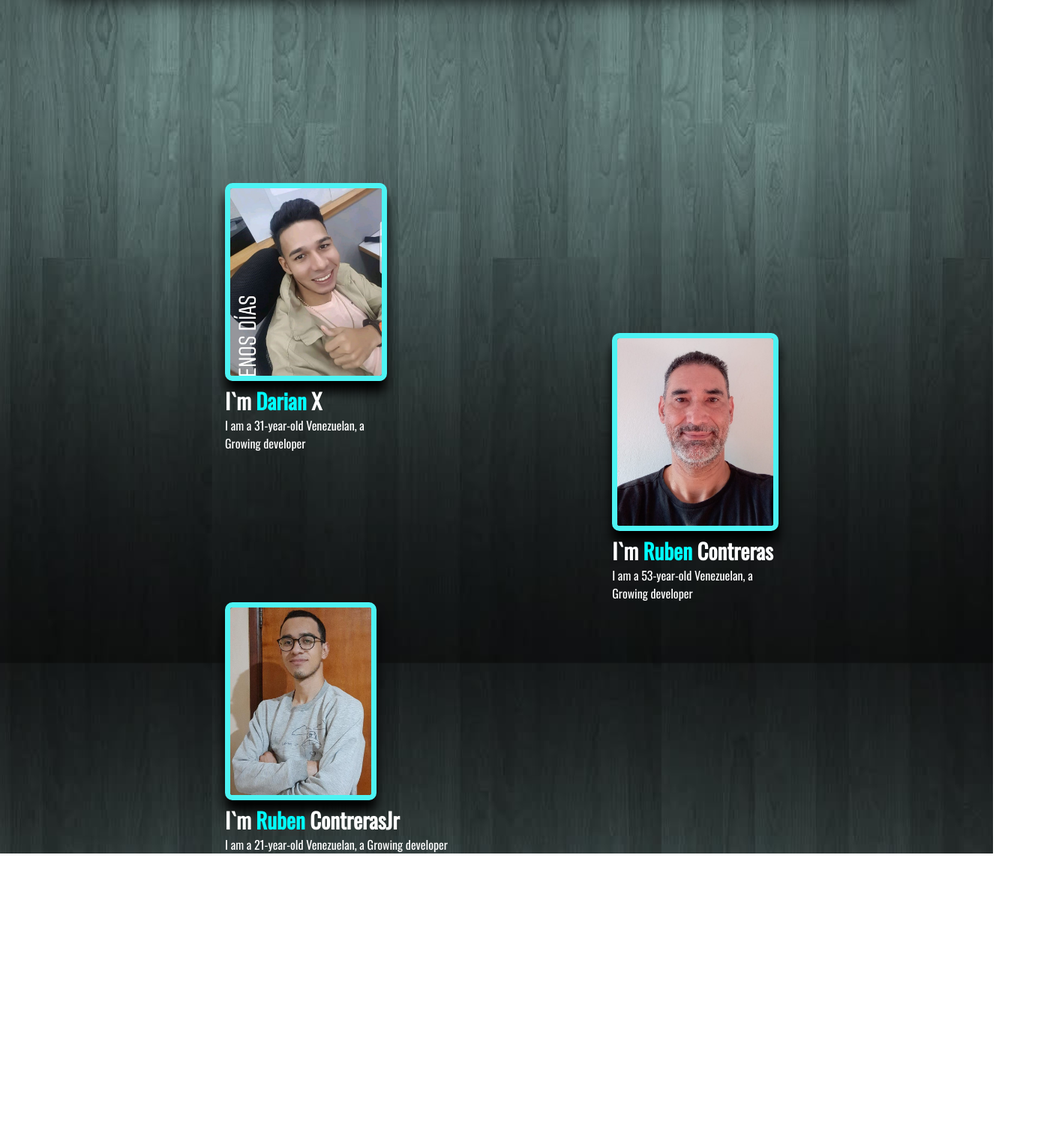
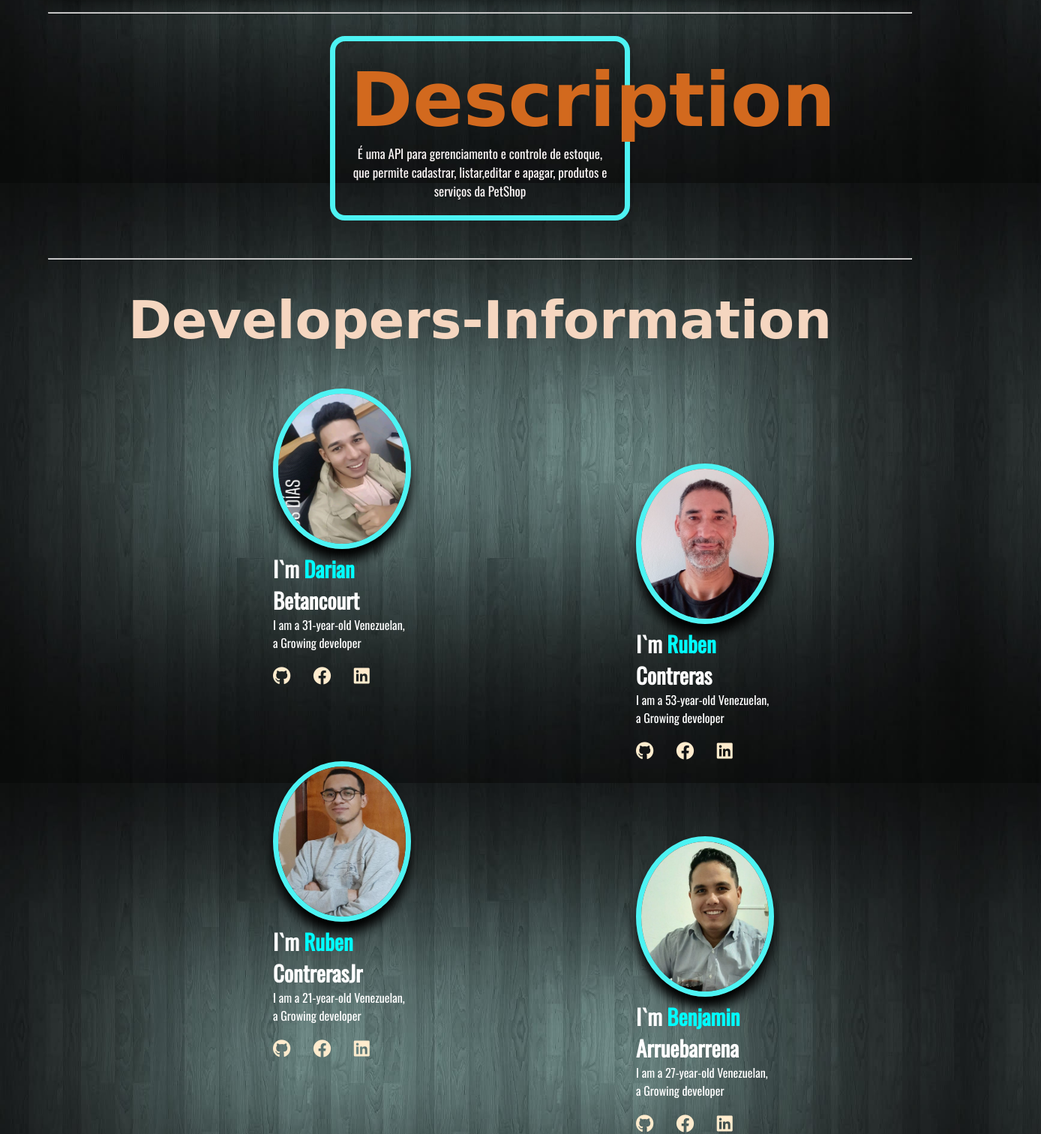
Before and after one commit to BenjaminArruebarrena/pagina-desarrolladores, a plain HTML site: page index.html in a window 1280 px wide. Shown: the part 556-2068 px from the top of the page at 75% size, 1388 px wide, since content can reach past the window. Before the commit the page ends 1694 px from the top, so only its background shows below. Drawn offline with nearby package versions, Linux system fonts and the light colour scheme; a web font is replaced by a local one.

Commit message:
decorando as descriçoes

```diff
--- a/index.html
+++ b/index.html
@@ -7,6 +7,7 @@
     <meta name="viewport" content="width=device-width, initial-scale=1.0">
     <title>Shping dos Bichos-Developers</title>
     <!--FONT AWESOME-->
+    <link rel="stylesheet" href="https://use.fontawesome.com/releases/v5.15.4/css/all.css" integrity="sha384-DyZ88mC6Up2uqS4h/KRgHuoeGwBcD4Ng9SiP4dIRy0EXTlnuz47vAwmeGwVChigm" crossorigin="anonymous">
     <link rel="stylesheet" href="https://cdnjs.cloudflare.com/ajax/libs/font-awesome/6.0.0-beta2/css/all.min.css">
     <!-- FONT OSWALD-->
     <link rel="preconnect" href="https://fonts.googleapis.com">
@@ -21,7 +22,6 @@
 </head>
 <body>
     <div class="container">
-
         <nav class="nav-main">
             <img src="img/brand.png" alt="Aplication Logo" class="nav-logo">
             <ul class="nav-menu">
@@ -47,38 +47,88 @@
             </ul>
         </nav>
         <hr>
-
         <!--PRIMER BANNER-->
         <header class="primer-banner">
             <h2 id="titulo-banner">Shopping dos Bichos</h2>
-                <div id="desc-decoration">
-                    <p id="description-banner">É uma API para gerenciamento e controle de estoque, que permite cadastrar, listar,editar e apagar, produtos e serviços da PetShop</p>
-                </div>
             <a href="#" class="btn">Know More<i class="fas fa-angle-double-right"></i></a>
         </header>
+        <hr class="spacing">
+        <div class="description-block">
+            <h2 class="description-title">Description</h2>
+            <div id="desc-decoration">
+                <p id="description-api">É uma API para gerenciamento e controle de estoque, que permite cadastrar, listar,editar e apagar, produtos e serviços da PetShop</p>
             </div>
+        </div>
+        <hr class="spacing">
+        <h2 class="developers-title">Developers-Information</h2>
     <div>
         <main class="main">
             <div>
                 <div class="primeros2">
                     <div class="darian">
                         <img src="img/darianFoto.jpeg" alt="foto darian" class="foto-developer">
-                        <h2 id="">I`m <span>Darian</span> X</h2>
+                        <h2 id="">I`m <span>Darian</span> Betancourt</h2>
                         <p>I am a 31-year-old Venezuelan, a Growing developer</p>
+                        <div class="icon-links">
+                            <a href="">
+                                <i class="fab fa-github"></i>
+                            </a>
+                            <a href="">
+                                <i class="fab fa-facebook"></i>
+                            </a>
+                            <a href="">
+                                <i class="fab fa-linkedin"></i>
+                            </a>
+                        </div>
                     </div>
                     <div class="rubenPadre">
                         <img src="img/RubenContreras.jpeg" alt="foto Ruben Padre" class="foto-developer" ">
                         <h2 id="">I`m <span>Ruben</span> Contreras</h2>
                         <p>I am a 53-year-old Venezuelan, a Growing developer</p>
+                        <div class="icon-links">
+                            <a href="">
+                                <i class="fab fa-github"></i>
+                            </a>
+                            <a href="">
+                                <i class="fab fa-facebook"></i>
+                            </a>
+                            <a href="">
+                                <i class="fab fa-linkedin"></i>
+                            </a>
+                        </div>
                     </div>
                 </div>
                 <div class="segundos2">
-                    <div>
-                        <img src="img/RubenContrerasJr.jpeg" alt="foto Ruben Hijo" class="foto-developer" ">
+                    <div class="rubenHijo">
+                        <img src="img/RubenContrerasJr.jpeg" alt="foto Ruben Hijo" class="foto-developer">
                         <h2 id="">I`m <span>Ruben</span> ContrerasJr</h2>
                         <p>I am a 21-year-old Venezuelan, a Growing developer</p>
+                        <div class="icon-links">
+                            <a href="">
+                                <i class="fab fa-github"></i>
+                            </a>
+                            <a href="">
+                                <i class="fab fa-facebook"></i>
+                            </a>
+                            <a href="">
+                                <i class="fab fa-linkedin"></i>
+                            </a>
                         </div>
-                    <div>
+                    </div>
+                    <div class="benjamin">
+                        <img src="img/fotoBenjamin.jpeg" alt="foto benjamin" class="foto-developer">
+                        <h2 id="">I`m <span>Benjamin</span> Arruebarrena</h2>
+                        <p>I am a 27-year-old Venezuelan, a Growing developer</p>
+                        <div class="icon-links">
+                            <a href="">
+                                <i class="fab fa-github"></i>
+                            </a>
+                            <a href="">
+                                <i class="fab fa-facebook"></i>
+                            </a>
+                            <a href="">
+                                <i class="fab fa-linkedin"></i>
+                            </a>
                         </div>
                     </div>
             </div>
--- a/style.css
+++ b/style.css
@@ -98,9 +98,11 @@ body{
 }
 
 #titulo-banner{
-    font-family: 'Festive', cursive;
-    font-size: 5em;
+    font-family: ;
+    font-size: 6em;
     margin-bottom: 50px;
+    font-family:'Festive', cursive ;
+    color: chocolate;
 }
 
 .btn{
@@ -126,23 +128,53 @@ body{
     transition: 0.5s ;
 }
 
-#description-banner {
+.spacing{
+    margin-top: 50px;
+}
+
+
+/*DESCRIPTION*/
+.description-block {
+    margin: 0 auto;
+    margin-top: 30px;
     font-size: 17px;
-    color: rgb(7, 7, 7);
+    color: rgb(250, 245, 245);
+    margin-bottom: 50px;
+    padding: 20px;
+    text-align: center;
+    border:7px solid rgb(77, 243, 243) ;
+    border-radius: 20px;
+    width: 30%;
+
+
 }
+
+.description-title{
+    margin: auto;
+    font-size: 100px;
+    font-family:'Festive', cursive ;
+    color: chocolate;
+
+}
+
+.description-api{
+    width: 80%;
+}
+
+
+
 
 
 /*DEVELOPERS INFARMATION*/
 
-.primeros2{
-    display: flex;
-    justify-content: space-between;
+.developers-title{
+    text-align: center;
+    margin: 40px;
+    font-size: 70px;
+    font-family:'Festive', cursive ;
+    color: rgb(245, 214, 192);
 }
 
-.rubenPadre{
-    margin-left: 300px;
-    margin-top: 200px;
-}
 .main{
     color: white;
     margin: 0 auto;
@@ -151,7 +183,13 @@ body{
     height: 80vh;
     display: grid;
     grid-template-columns: repeat(3,1fr);
+    margin-top: 50px;
 
+}
+
+.primeros2{
+    display: flex;
+    justify-content: space-between;
 }
 
 h2{
@@ -162,8 +200,50 @@ span{
     color: aqua;
 }
 .foto-developer{
-    height: 250px;
-    border-radius: 10px;
+    height: 200px;
+    border-radius: 300%;
     border: 7px solid rgb(77, 243, 243);
     box-shadow: 0 15px 15px  #000;
+    width: 170px;
 }
+
+
+
+.rubenPadre{
+    margin-left: 300px;
+    margin-top: 100px;
+}
+
+.segundos2{
+    display: flex;
+    justify-content: space-between;
+}
+
+
+
+
+.benjamin{
+    margin-left: 300px;
+    margin-top: 100px;
+}
+
+.icon-links{
+    display: flex;
+    justify-content: space-between;
+    width: 70%;
+    margin-top: 20px;
+
+}
+
+.main a{
+    color: blanchedalmond;
+}
+
+.main i{
+    font-size: 1.5em;
+}
+
+.main i:hover{
+    font-size: 1.8em;
+    transition: 0.6s;
+}
```
Also changed, not shown: img/fotoBenjamin.jpeg (added). Lines whose indentation alone changed are shown as unchanged.
